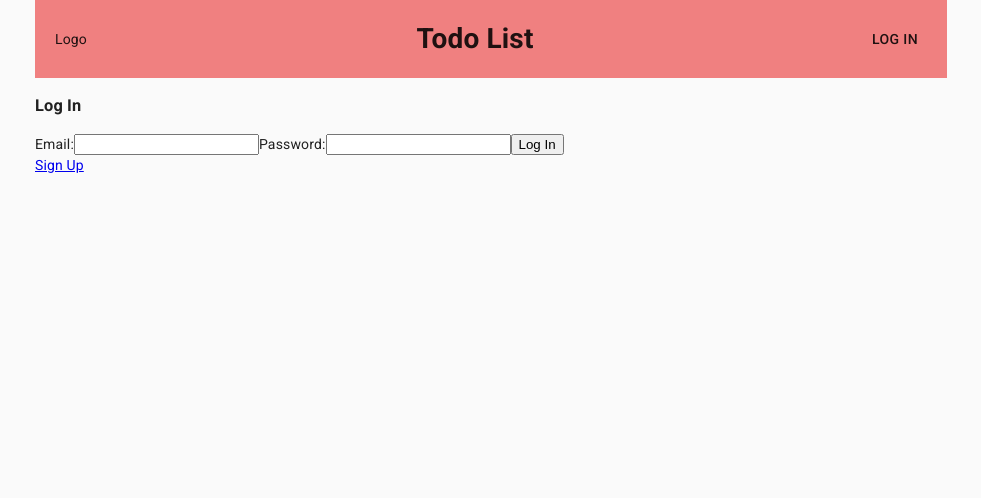
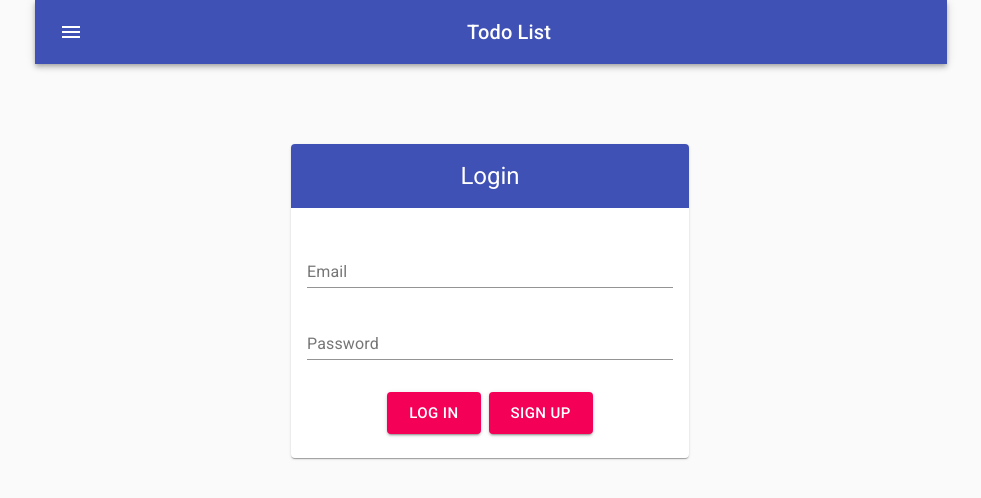
Before and after one commit to convers39/react-todo-list, a React (Create React App) app: page /login in a window 1280 px wide. Shown: the top 498 px of the page, without its empty margins (149-1130 px from the left). Built offline with nearby package versions, Linux system fonts and the light colour scheme; no server answers.

Commit message:
fix edge cases

```diff
--- a/src/components/Header.jsx
+++ b/src/components/Header.jsx
@@ -3,6 +3,12 @@ import { Link as RouterLink } from "react-router-dom";
 import { firebaseAuth } from "../firebase/config";
 import { AuthContext } from "./Auth";
 import { Button } from "@material-ui/core";
+import AppBar from "@material-ui/core/AppBar";
+import Toolbar from "@material-ui/core/Toolbar";
+import Typography from "@material-ui/core/Typography";
+import IconButton from "@material-ui/core/IconButton";
+import MenuIcon from "@material-ui/icons/Menu";
+import ExitToAppIcon from "@material-ui/icons/ExitToApp";
 
 const Header = () => {
 	const { isLoggedIn } = useContext(AuthContext);
@@ -16,22 +22,35 @@ const Header = () => {
 	};
 
 	return (
-		<header className="header" style={style}>
-			<div>Logo</div>
+		<header className="header">
+			{/* <div>Logo</div>
 			<div>
 				<h1>Todo List</h1>
-			</div>
+			</div> */}
+			<AppBar position="static">
+				<Toolbar
+					style={{ display: "flex", justifyContent: "space-between" }}
+				>
+					<IconButton edge="start" color="inherit" aria-label="menu">
+						<MenuIcon />
+					</IconButton>
+					<Typography variant="h6">Todo List</Typography>
 					<div>
 						{isLoggedIn ? (
-					<Button onClick={() => firebaseAuth.signOut()}>
-						Log Out
+							<Button
+								// variant="outlined"
+								component={RouterLink}
+								to="/login"
+								onClick={() => firebaseAuth.signOut()}
+							>
+								<ExitToAppIcon style={{ color: "white" }} />
 							</Button>
 						) : (
-					<Button component={RouterLink} to="/login">
-						Log In
-					</Button>
+							<p></p>
 						)}
 					</div>
+				</Toolbar>
+			</AppBar>
 		</header>
 	);
 };
--- a/src/components/List.jsx
+++ b/src/components/List.jsx
@@ -1,6 +1,6 @@
 import React from "react";
 import { Droppable } from "react-beautiful-dnd";
-import Button from "@material-ui/core/Button";
+import { Typography } from "@material-ui/core";
 
 import Todo from "./Todo";
 import Sorting from "./Sorting";
@@ -25,12 +25,18 @@ const List = ({ listName, content, sort, onDelete }) => {
 	};
 
 	const style = {
-		// margin: "20px 10px",
+		padding: "1em",
+		backgroundColor: "lightgrey",
+		borderRadius: "5px",
+		margin: "1em 0",
+		width: "400px",
 	};
 
 	return (
 		<div style={style}>
-			<h3 style={{ textAlign: "center" }}>{listName}</h3>
+			<Typography variant="h5" align="center">
+				@{listName}
+			</Typography>
 			<Sorting sort={sort} listName={listName} />
 			<div className="list-container">
 				{
@@ -43,9 +49,10 @@ const List = ({ listName, content, sort, onDelete }) => {
 										{...provided.droppableProps}
 										style={{
 											background: snapshot.isDraggingOver
-												? "lightblue"
-												: "#25d4dd",
-											padding: 4,
+												? "#6a80aa"
+												: "#50658d",
+											padding: ".5em",
+											borderRadius: "5px",
 											// minHeight: 400,
 										}}
 									>
--- a/src/components/ListBoard.jsx
+++ b/src/components/ListBoard.jsx
@@ -9,6 +9,7 @@ import NewTodo from "./NewTodo";
 const ListBoard = () => {
 	const [lists, setLists] = useState({});
 	const { uid, isLoggedIn } = useContext(AuthContext);
+
 	useEffect(() => {
 		db.ref(`all_lists/${uid}`).on("value", (snapshot) => {
 			let allLists = {};
@@ -23,8 +24,8 @@ const ListBoard = () => {
 		});
 	}, [uid]);
 
+	// mark as deleted and move to deleted list, edge case of empty list
 	const onDelete = async (todoId, listName) => {
-		// TODO: check edge case of empty list
 		let baseUrl = `all_lists/${uid}/${listName}/todos`;
 		let deletedUrl = `all_lists/${uid}/deleted/todos`;
 		const todos = [...lists[listName].todos];
@@ -32,38 +33,41 @@ const ListBoard = () => {
 		if (!deleted) {
 			deleted = [];
 		}
-		console.log("deleted", deleted);
 		let removed;
 		for (let index = 0; index < todos.length; index++) {
 			const todo = todos[index];
 			if (todo.id === todoId) {
 				todo.deleted = 1;
 				removed = todos.splice(index, 1);
-				deleted.push(removed);
+				deleted.push(removed[0]);
 			}
 		}
+
 		await db.ref(`${baseUrl}`).set(todos).catch(console.error);
-		await db
-			.ref(`${deletedUrl}`)
-			.set(...deleted)
-			.catch(console.error);
-		setLists({
-			...lists,
-			deleted: {
-				name: "deleted",
-				todos: deleted,
-			},
-			[listName]: {
-				name: listName,
-				todos: todos,
-			},
-		});
+		await db.ref(`${deletedUrl}`).set(deleted).catch(console.error);
+
+		let copy = {};
+		for (const [k, v] of Object.entries(lists)) {
+			if (k !== listName) copy[k] = v;
+		}
+
+		const allLists =
+			todos && todos.length
+				? {
+						...lists,
+						[listName]: {
+							name: listName,
+							todos: todos,
+						},
+				  }
+				: { ...copy };
+		setLists(allLists);
 	};
 
 	// add new todo
 	const addTodo = (task, listName, date) => {
 		let baseUrl = `all_lists/${uid}/${listName}`;
-		// check @list group
+
 		const newTodo = {
 			id: `todo_${Date.now()}`,
 			task: task,
@@ -73,7 +77,7 @@ const ListBoard = () => {
 			deleted: false,
 		};
 		const todos = lists[listName] ? lists[listName].todos : [];
-		const newList = { name: listName, [listName]: [newTodo, ...todos] };
+		const newList = { name: listName, todos: [newTodo, ...todos] };
 
 		db.ref(`${baseUrl}`)
 			.set(newList)
@@ -81,10 +85,7 @@ const ListBoard = () => {
 				console.log("add new", data);
 				setLists({
 					...lists,
-					[listName]: {
-						name: listName,
-						todos: newList,
-					},
+					[listName]: newList,
 				});
 			})
 			.catch(console.error);
@@ -94,15 +95,17 @@ const ListBoard = () => {
 	const sort = (sorting, listName) => {
 		let baseUrl = `all_lists/${uid}/${listName}/todos`;
 		const copy = [...lists[listName].todos];
+
 		copy.sort((a, b) => {
 			return sorting == "ASC"
 				? Date.parse(a.created) - Date.parse(b.created)
 				: Date.parse(b.created) - Date.parse(a.created);
 		});
+		console.log(copy);
 		db.ref(`${baseUrl}`)
 			.set(copy)
-			.then(() => {
-				console.log("sorting done");
+			.then((data) => {
+				console.log("sorting done at", baseUrl, data);
 				setLists({
 					...lists,
 					[listName]: {
@@ -167,10 +170,13 @@ const ListBoard = () => {
 
 	const style = {
 		display: "flex",
+		flexWrap: "wrap",
 		justifyContent: "space-around",
-		border: "1px solid lightgrey",
+		backgroundColor: "#eee",
+		border: "1px solid #3F51B5",
 		height: "100%",
-		padding: "2em 0",
+		padding: "2em",
+		marginBottom: "3em",
 	};
 
 	if (!isLoggedIn) {
--- a/src/components/Login.jsx
+++ b/src/components/Login.jsx
@@ -1,9 +1,48 @@
 import React, { useContext } from "react";
-import { Redirect, Link } from "react-router-dom";
+import { Redirect, Link as RouterLink } from "react-router-dom";
+import {
+	TextField,
+	Card,
+	CardContent,
+	CardActions,
+	CardHeader,
+	Button,
+} from "@material-ui/core";
+import { createStyles, makeStyles } from "@material-ui/core/styles";
 import { firebaseAuth } from "../firebase/config";
 import { AuthContext } from "./Auth";
 
+const useStyles = makeStyles((theme) =>
+	createStyles({
+		container: {
+			display: "flex",
+			flexWrap: "wrap",
+			width: 400,
+			margin: `${theme.spacing(0)} auto`,
+		},
+		loginBtn: {
+			marginTop: theme.spacing(2),
+			flexGrow: 1,
+		},
+		header: {
+			textAlign: "center",
+			background: "#3F51B5",
+			color: "#fff",
+		},
+		card: {
+			marginTop: theme.spacing(10),
+		},
+		actions: {
+			display: "block",
+			textAlign: "center",
+			marginBottom: theme.spacing(2),
+		},
+	}),
+);
+
 const Login = () => {
+	const classes = useStyles();
+
 	const onSubmit = (e) => {
 		e && e.preventDefault();
 		const { email, password } = e.target.elements;
@@ -24,19 +63,58 @@ const Login = () => {
 	}
 	return (
 		<div className="login">
-			<div>
-				<h3>Log In</h3>
-				<form onSubmit={onSubmit}>
-					<label htmlFor="email">Email:</label>
-					<input id="email" type="email" />
-					<label htmlFor="password">Password:</label>
-					<input id="password" type="password" />
-					<button>Log In</button>
-				</form>
-				<div>
-					<Link to="/register">Sign Up</Link>
-				</div>
-			</div>
+			<form
+				className={classes.container}
+				noValidate
+				autoComplete="off"
+				onSubmit={onSubmit}
+			>
+				<Card className={classes.card}>
+					<CardHeader className={classes.header} title="Login" />
+					<CardContent>
+						<TextField
+							// error={state.isError}
+							fullWidth
+							id="email"
+							type="email"
+							label="Email"
+							placeholder="Email"
+							margin="normal"
+						/>
+						<TextField
+							// error={state.isError}
+							fullWidth
+							id="password"
+							type="password"
+							label="Password"
+							placeholder="Password"
+							margin="normal"
+							// helperText={state.helperText}
+						/>
+					</CardContent>
+					<CardActions className={classes.actions}>
+						<Button
+							variant="contained"
+							size="large"
+							color="secondary"
+							type="submit"
+							// disabled={state.isButtonDisabled}
+						>
+							Log in
+						</Button>
+						<Button
+							variant="contained"
+							size="large"
+							color="secondary"
+							component={RouterLink}
+							to="/register"
+							// disabled={state.isButtonDisabled}
+						>
+							Sign up
+						</Button>
+					</CardActions>
+				</Card>
+			</form>
 		</div>
 	);
 };
--- a/src/components/NewTodo.jsx
+++ b/src/components/NewTodo.jsx
@@ -16,11 +16,16 @@ const NewTodo = ({ addTodo }) => {
 			alert("task cannot be empty");
 			return;
 		}
-		let listName = "default";
+		let listName;
 		let taskText = "";
 		if (taskContent.startsWith("@")) {
 			taskText = taskContent.split(" ").slice(1).join(" ");
 			listName = taskContent.split(" ")[0].split("@")[1];
+			if (!taskText) {
+				let temp = listName;
+				listName = "default";
+				taskText = temp;
+			}
 		}
 		let date = e.target.elements[1].value;
 		console.log(date, e.target.elements);
@@ -29,15 +34,16 @@ const NewTodo = ({ addTodo }) => {
 	};
 
 	const style = {
-		padding: "10px 30px",
-		margin: "0 10px",
+		padding: "1em 1em",
+		margin: "0 2em",
 		display: "flex",
+		// flexWrap: "wrap",
 		alignItems: "baseline",
 		justifyContent: "space-between",
 	};
 
 	return (
-		<div className="new-task" style={{ border: "1px solid lightgray" }}>
+		<div className="new-task" style={{ border: "1px solid #3F51B5" }}>
 			<form
 				style={style}
 				noValidate
@@ -47,6 +53,7 @@ const NewTodo = ({ addTodo }) => {
 				<TextField
 					id="standard-basic"
 					label="New Todo"
+					required
 					// fullWidth={true}
 					onChange={onTask}
 					value={task}
--- a/src/components/Register.jsx
+++ b/src/components/Register.jsx
@@ -1,11 +1,48 @@
 import React, { useState } from "react";
-import { Redirect } from "react-router-dom";
+import { Redirect, Link as RouterLink } from "react-router-dom";
 import { firebaseAuth } from "../firebase/config";
-import Button from "@material-ui/core/Button";
+import {
+	TextField,
+	Card,
+	CardContent,
+	CardActions,
+	CardHeader,
+	Button,
+} from "@material-ui/core";
+import { createStyles, makeStyles } from "@material-ui/core/styles";
+
+const useStyles = makeStyles((theme) =>
+	createStyles({
+		container: {
+			display: "flex",
+			flexWrap: "wrap",
+			width: 400,
+			margin: `${theme.spacing(0)} auto`,
+		},
+		loginBtn: {
+			marginTop: theme.spacing(2),
+			flexGrow: 1,
+		},
+		header: {
+			textAlign: "center",
+			background: "#3F51B5",
+			color: "#fff",
+		},
+		card: {
+			marginTop: theme.spacing(10),
+		},
+		actions: {
+			display: "block",
+			textAlign: "center",
+			marginBottom: theme.spacing(2),
+		},
+	}),
+);
 
 const Register = () => {
 	const [isLoggedIn, setIsLoggedIn] = useState(null);
-	const singUp = (e) => {
+	const classes = useStyles();
+	const signUp = (e) => {
 		e && e.preventDefault();
 		const { email, password } = e.target.elements;
 		firebaseAuth
@@ -24,16 +61,58 @@ const Register = () => {
 	}
 
 	return (
-		<div className="register">
-			<h3>Sign Up</h3>
-			<form onSubmit={singUp}>
-				<label htmlFor="email">Email:</label>
-				<input id="email" type="email" />
-				<label htmlFor="password">Password:</label>
-				<input id="password" type="password" />
-				<Button variant="contained" color="primary">
-					Sign Up
-				</Button>
+		<div className="login">
+			<form
+				className={classes.container}
+				noValidate
+				autoComplete="off"
+				onSubmit={signUp}
+			>
+				<Card className={classes.card}>
+					<CardHeader className={classes.header} title="Sign Up" />
+					<CardContent>
+						<TextField
+							// error={state.isError}
+							fullWidth
+							id="email"
+							type="email"
+							label="Email"
+							placeholder="Email"
+							margin="normal"
+						/>
+						<TextField
+							// error={state.isError}
+							fullWidth
+							id="password"
+							type="password"
+							label="Password"
+							placeholder="Password"
+							margin="normal"
+							// helperText={state.helperText}
+						/>
+					</CardContent>
+					<CardActions className={classes.actions}>
+						<Button
+							variant="contained"
+							size="large"
+							color="secondary"
+							type="submit"
+							// disabled={state.isButtonDisabled}
+						>
+							Sign up
+						</Button>
+						<Button
+							variant="contained"
+							size="large"
+							color="secondary"
+							component={RouterLink}
+							to="/login"
+							// disabled={state.isButtonDisabled}
+						>
+							Login
+						</Button>
+					</CardActions>
+				</Card>
 			</form>
 		</div>
 	);
--- a/src/components/Sorting.jsx
+++ b/src/components/Sorting.jsx
@@ -1,33 +1,27 @@
 import React from "react";
-import Button from "@material-ui/core/Button";
+import { Typography, Button, ButtonGroup } from "@material-ui/core";
+import SortIcon from "@material-ui/icons/Sort";
 
 const Sorting = ({ sort, listName }) => {
 	const style = {
 		display: "flex",
 		justifyContent: "space-around",
 		alignItems: "center",
-		marginBottom: "10px",
+		margin: "0.5em 0",
 	};
 
 	return (
 		<div style={style}>
-			<div>Sort:</div>
-			<div>
-				<Button
-					variant="contained"
-					color="primary"
-					onClick={() => sort("ASC", listName)}
-				>
-					By Created
+			{/* <Typography variant="h5" align="center">
+				{listName}
+			</Typography> */}
+			<SortIcon />
+			<ButtonGroup variant="contained" color="primary">
+				<Button onClick={() => sort("ASC", listName)}>
+					by created
 				</Button>
-				<Button
-					variant="contained"
-					color="primary"
-					onClick={() => sort("DEC", listName)}
-				>
-					by latest
-				</Button>
-			</div>
+				<Button onClick={() => sort("DEC", listName)}>by latest</Button>
+			</ButtonGroup>
 		</div>
 	);
 };
--- a/src/components/Todo.jsx
+++ b/src/components/Todo.jsx
@@ -45,11 +45,12 @@ const Todo = ({ id, task, created, date, onDelete, index, listName }) => {
 						{...provided.dragHandleProps}
 						style={{
 							userSelect: "none",
-							padding: 15,
-							margin: "5px",
+							padding: ".4em",
+							margin: ".8em .4em",
+							borderRadius: "5px",
 							backgroundColor: snapshot.isDragging
 								? "#9fc4eee"
-								: "#3ca3bd",
+								: "#8794b8",
 							...provided.draggableProps.style,
 						}}
 					>
@@ -74,6 +75,11 @@ const Todo = ({ id, task, created, date, onDelete, index, listName }) => {
 								id={id}
 								primary={`${task} on ${date}`}
 								secondary={`created at ${created}`}
+								style={{
+									textDecoration: finished
+										? "line-through"
+										: "none",
+								}}
 							/>
 
 							<ListItemSecondaryAction>
```
Also changed, not shown: src/components/Tags.jsx (added, +33 -0 lines). Lines whose indentation alone changed are shown as unchanged.
